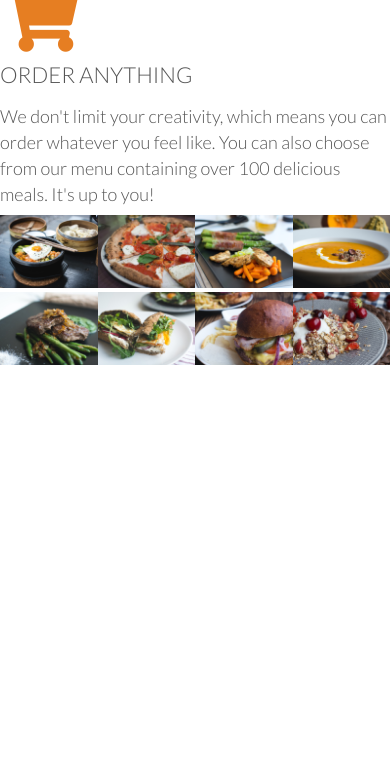
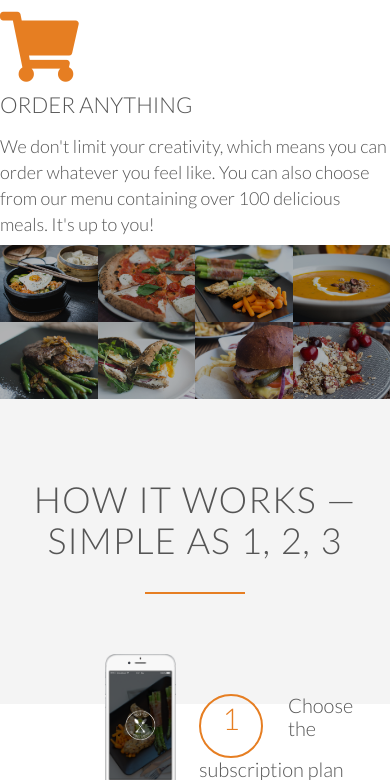
Before and after one commit to repulosgizi/omnifood, a plain HTML site: page index.html in a window 390 px wide. Shown: the part 1989-2769 px from the top of the page. Before the commit the page ends 2358 px from the top, so only its background shows below. Drawn offline with Linux system fonts and the light colour scheme.

Commit message:
new section full design

```diff
--- a/css/style.css
+++ b/css/style.css
@@ -20,6 +20,15 @@ html {
     font-weight: 300;
     font-size: 20px;
     text-rendering: optimizeLegibility;
+}
+
+.clearfix {zoom: 1} /* kinullázza a child elem tulajdonságait*/
+.clearfix:after {
+    content: '.';
+    clear: both;
+    display: block;
+    height: 0;
+    visibility: hidden;
 }
 
 /* --------------------------------------- */
@@ -196,8 +205,20 @@ header {
 }
 
 /* --------------------------------------- */
+/* FEATURES */
+/* ----------------------------------------*/
+
+.section-features .long-copy {
+    margin-bottom: 30px;
+}
+
+/* --------------------------------------- */
 /* MEALS */
 /* ----------------------------------------*/
+
+.section-meals {
+    padding: 0;
+}
 
 .meals-showcase {
     list-style-type: none;
@@ -213,9 +234,74 @@ header {
 .meal-photo {
     width: 100%;
     margin: 0;
+    overflow: hidden; /* a nagyításnál nem mozdul el a div mérete */
+    background-color: #000; /* fekete háttér a divre, hogy sötét legyen az img */
 }
 
 .meal-photo img {
+    opacity: 0.7; /* a fekete háttér a diven, 70%-osan látszódjon */
     width: 100%;
     height: auto;
+    transform: scale(1.15); /* nagyítja a képet*/
+    transition: transform 0.5s, opacity 0.5s; /* fél mp-et késleltet a nagyításon */
 }
+
+.meal-photo img:hover {
+    opacity: 1;
+    transform: scale(1); /* nagyítja a képet */
+}
+
+/* --------------------------------------- */
+/* HOW IT WORKS */
+/* ----------------------------------------*/
+
+.section-steps {
+    background-color: #f4f4f4;
+}
+
+.steps-box {
+    width: 45%;
+}
+
+.steps-box:first-child {
+    text-align: right;
+    padding-right: 3%;
+    margin-top: 30px;
+}
+
+.steps-box:last-child {
+    padding-left: 3%;
+    margin-top: 70px;
+}
+
+.app-screen {
+    width: 40%;
+}
+
+.works-step {
+    margin-bottom: 50px;
+}
+
+.works-step:last-of-type {
+    margin-bottom: 80px;
+}
+
+.works-step div {
+    color: #e67e22;
+    border: 2px solid #e67e22;
+    display: inline-block;
+    border-radius: 50%;
+    height: 50px;
+    width: 50px;
+    text-align: center;
+    padding: 5px;
+    float: left;
+    font-size: 150%;
+    margin-right: 25px;
+}
+
+.btn-app img {
+    height: 50px;
+    width: auto;
+    margin-right: 10px;
+}
--- a/index.html
+++ b/index.html
@@ -77,7 +77,7 @@
         </section>
 
         <section class="section-meals">
-            <ul class="meals-showcase">
+            <ul class="meals-showcase clearfix">
                 <li>
                     <figure class="meal-photo">
                         <img src="css/img/1.jpg" alt="Korean bibimbap with egg and vegetables">
@@ -100,7 +100,7 @@
                 </li>
 
             </ul>
-            <ul class="meals-showcase">
+            <ul class="meals-showcase clearfix">
                 <li>
                     <figure class="meal-photo">
                          <img src="css/img/5.jpg" alt="Paleo beef steak with vegetables">
@@ -124,6 +124,32 @@
             </ul>
         </section>
 
+        <section class="section-steps">
+            <div class="row">
+                <h2>How it works &mdash; Simple as 1, 2, 3</h2>
+            </div>
+            <div class="row">
+                <div class="col span-1-of-2 steps-box">
+                    <img src="css/img/app-iPhone.png" alt="Ominfood app on iPhone" class="app-screen">
+                </div>
+                <div class="col span-1-of-2 steps-box">
+                    <div class="works-step">
+                        <div>1</div>
+                        <p>Choose the subscription plan that best fits your needs and sign up today.</p>
+                    </div>
+                    <div class="works-step">
+                        <div>2</div>
+                        <p>Order your delicious meal using our mobile app or website. Or you can even call us!</p>
+                    </div>
+                    <div class="works-step">
+                        <div>3</div>
+                        <p>Enjoy your meal after less than 20 minutes. See you the next time!</p>
+                    </div>
 
+                    <a href="#" class="btn-app"><img src="css/img/download-app.svg" alt="App Store Button"></a>
+                    <a href="#" class="btn-app"><img src="css/img/download-app-android.png" alt="Play Store Button"></a>
+                </div>
+            </div>
+        </section>
     </body>
 </html>
```
Also changed, not shown: css/img/download-app.svg (added), 1 other file.
